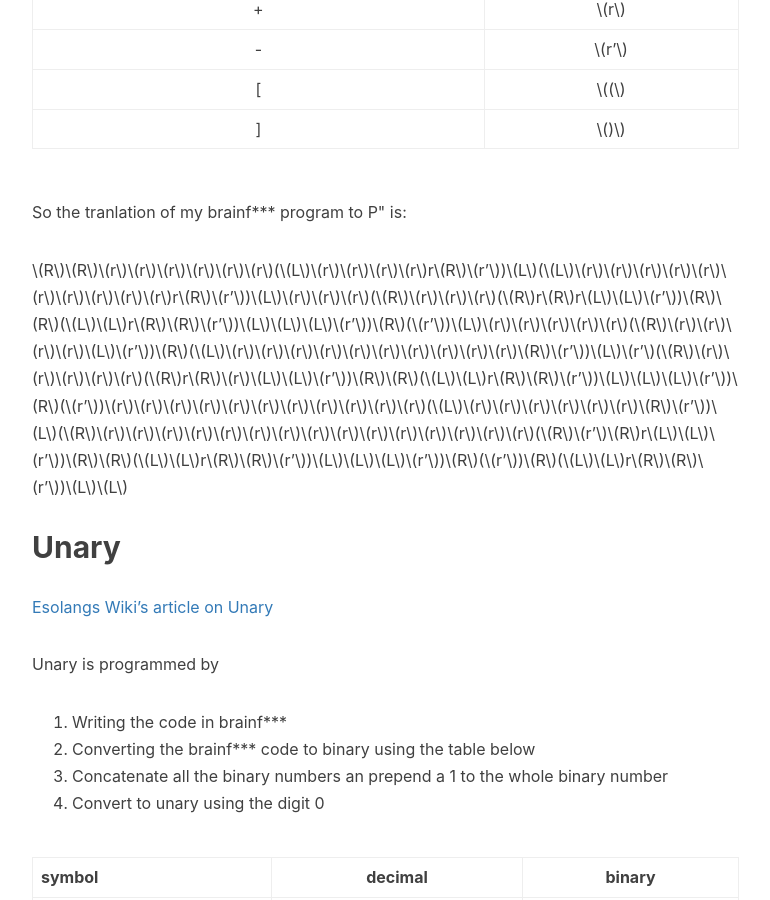
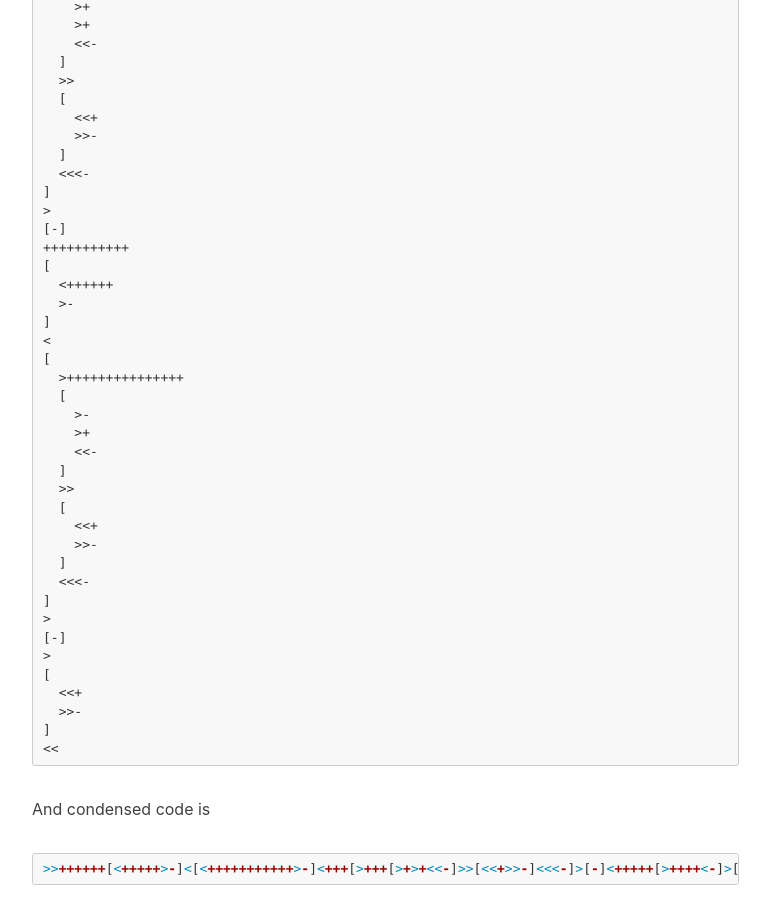
Before and after one commit to kgerot/kgerot.github.io, a Jekyll site: the page built from _posts/2020-12-24-Project-Euler-Esoteric-1.md, in a window 1280 px wide and 900 px high, scrolled down 4456 px. Shown: the whole window, without its empty margins (233-1003 px from the left). Built offline with Jekyll 4.4.1, drawn with Linux system fonts in a browser that asks for light colours; nearby versions of some CDN libraries; comment, search, counter and statistics services are not loaded; some of the changed text lies outside the part shown.

Commit message:
post spacing

````diff
--- a/_posts/2020-12-24-Project-Euler-Esoteric-1.md
+++ b/_posts/2020-12-24-Project-Euler-Esoteric-1.md
@@ -187,7 +187,7 @@
 
 The final formatted code is
 
-```brainfuck
+```text
 >>++++++
 [
   <+++++
@@ -302,7 +302,9 @@
 So the tranlation of my brainf\*\*\* program to P\" is:
 
 
-\\(R\\)\\(R\\)\\(r\\)\\(r\\)\\(r\\)\\(r\\)\\(r\\)\\(r\\)(\\(L\\)\\(r\\)\\(r\\)\\(r\\)\\(r\\)r\\(R\\)\\(r'\\))\\(L\\)(\\(L\\)\\(r\\)\\(r\\)\\(r\\)\\(r\\)\\(r\\)\\(r\\)\\(r\\)\\(r\\)\\(r\\)\\(r\\)r\\(R\\)\\(r'\\))\\(L\\)\\(r\\)\\(r\\)\\(r\\)(\\(R\\)\\(r\\)\\(r\\)\\(r\\)(\\(R\\)r\\(R\\)r\\(L\\)\\(L\\)\\(r'\\))\\(R\\)\\(R\\)(\\(L\\)\\(L\\)r\\(R\\)\\(R\\)\\(r'\\))\\(L\\)\\(L\\)\\(L\\)\\(r'\\))\\(R\\)(\\(r'\\))\\(L\\)\\(r\\)\\(r\\)\\(r\\)\\(r\\)\\(r\\)(\\(R\\)\\(r\\)\\(r\\)\\(r\\)\\(r\\)\\(L\\)\\(r'\\))\\(R\\)(\\(L\\)\\(r\\)\\(r\\)\\(r\\)\\(r\\)\\(r\\)\\(r\\)\\(r\\)\\(r\\)\\(r\\)\\(r\\)\\(R\\)\\(r'\\))\\(L\\)\\(r'\\)(\\(R\\)\\(r\\)\\(r\\)\\(r\\)\\(r\\)\\(r\\)(\\(R\\)r\\(R\\)\\(r\\)\\(L\\)\\(L\\)\\(r'\\))\\(R\\)\\(R\\)(\\(L\\)\\(L\\)r\\(R\\)\\(R\\)\\(r'\\))\\(L\\)\\(L\\)\\(L\\)\\(r'\\))\\(R\\)(\\(r'\\))\\(r\\)\\(r\\)\\(r\\)\\(r\\)\\(r\\)\\(r\\)\\(r\\)\\(r\\)\\(r\\)\\(r\\)\\(r\\)(\\(L\\)\\(r\\)\\(r\\)\\(r\\)\\(r\\)\\(r\\)\\(r\\)\\(R\\)\\(r'\\))\\(L\\)(\\(R\\)\\(r\\)\\(r\\)\\(r\\)\\(r\\)\\(r\\)\\(r\\)\\(r\\)\\(r\\)\\(r\\)\\(r\\)\\(r\\)\\(r\\)\\(r\\)\\(r\\)\\(r\\)(\\(R\\)\\(r'\\)\\(R\\)r\\(L\\)\\(L\\)\\(r'\\))\\(R\\)\\(R\\)(\\(L\\)\\(L\\)r\\(R\\)\\(R\\)\\(r'\\))\\(L\\)\\(L\\)\\(L\\)\\(r'\\))\\(R\\)(\\(r'\\))\\(R\\)(\\(L\\)\\(L\\)r\\(R\\)\\(R\\)\\(r'\\))\\(L\\)\\(L\\)
+\\(R\\)\\(R\\)\\(r\\)\\(r\\)\\(r\\)\\(r\\)\\(r\\)\\(r\\)(\\(L\\)\\(r\\)\\(r\\)\\(r\\)\\(r\\)r\\(R\\)\\(r'\\))\\(L\\)(\\(L\\)\\(r\\)\\(r\\)\\(r\\)\\(r\\)\\(r\\)\\(r\\)\\(r\\)\\(r\\)\\(r\\)\\(r\\)r\\(R\\)\\(r'\\))\\(L\\)\\(r\\)\\(r\\)\\(r\\)(\\(R\\)\\(r\\)\\(r\\)\\(r\\)(\\(R\\)r\\(R\\)r\\(L\\)\\(L\\)\\(r'\\))\\(R\\)\\(R\\)(\\(L\\)\\(L\\)r\\(R\\)\\(R\\)\\(r'\\))\\(L\\)\\(L\\)\\(L\\)\\(r'\\))\\(R\\)(\\(r'\\))
+
+\\(L\\)\\(r\\)\\(r\\)\\(r\\)\\(r\\)\\(r\\)(\\(R\\)\\(r\\)\\(r\\)\\(r\\)\\(r\\)\\(L\\)\\(r'\\))\\(R\\)(\\(L\\)\\(r\\)\\(r\\)\\(r\\)\\(r\\)\\(r\\)\\(r\\)\\(r\\)\\(r\\)\\(r\\)\\(r\\)\\(R\\)\\(r'\\))\\(L\\)\\(r'\\)(\\(R\\)\\(r\\)\\(r\\)\\(r\\)\\(r\\)\\(r\\)(\\(R\\)r\\(R\\)\\(r\\)\\(L\\)\\(L\\)\\(r'\\))\\(R\\)\\(R\\)(\\(L\\)\\(L\\)r\\(R\\)\\(R\\)\\(r'\\))\\(L\\)\\(L\\)\\(L\\)\\(r'\\))\\(R\\)(\\(r'\\))\\(r\\)\\(r\\)\\(r\\)\\(r\\)\\(r\\)\\(r\\)\\(r\\)\\(r\\)\\(r\\)\\(r\\)\\(r\\)(\\(L\\)\\(r\\)\\(r\\)\\(r\\)\\(r\\)\\(r\\)\\(r\\)\\(R\\)\\(r'\\))\\(L\\)(\\(R\\)\\(r\\)\\(r\\)\\(r\\)\\(r\\)\\(r\\)\\(r\\)\\(r\\)\\(r\\)\\(r\\)\\(r\\)\\(r\\)\\(r\\)\\(r\\)\\(r\\)\\(r\\)(\\(R\\)\\(r'\\)\\(R\\)r\\(L\\)\\(L\\)\\(r'\\))\\(R\\)\\(R\\)(\\(L\\)\\(L\\)r\\(R\\)\\(R\\)\\(r'\\))\\(L\\)\\(L\\)\\(L\\)\\(r'\\))\\(R\\)(\\(r'\\))\\(R\\)(\\(L\\)\\(L\\)r\\(R\\)\\(R\\)\\(r'\\))\\(L\\)\\(L\\)
 
 ## Unary
 
````
